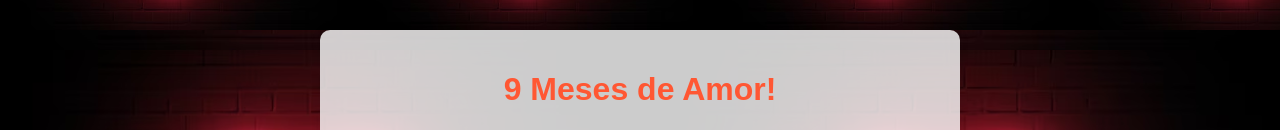
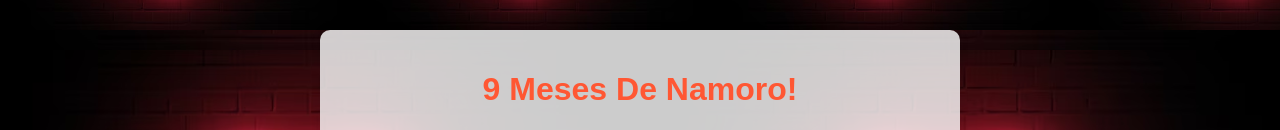
Before and after one commit to luizgabriel520/9, a plain HTML site: page index.html in a window 1280 px wide. Shown: the part 170-300 px from the top of the page. Drawn offline with Linux system fonts and the light colour scheme.

Commit message:
index.html

```diff
--- a/index.html
+++ b/index.html
@@ -13,7 +13,7 @@
     </div>
     <div class="imagem-esquerda"></div>
     <div class="mensagem">
-      <h1>9 Meses de Amor!</h1>
+      <h1>9 Meses De Namoro!</h1>
       <p>Meu Amor aki esta um pequeno gesto de amor!</p>
       <p>Há 9 meses, nossas vidas se entrelaçaram em uma jornada de amor, cumplicidade e felicidade.</p>
       <p>Cada momento ao seu lado é uma bênção, e mal posso esperar para compartilhar muitos mais momentos especiais juntos.</p>
```
